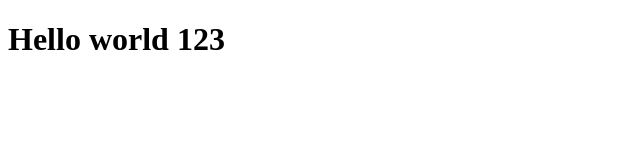
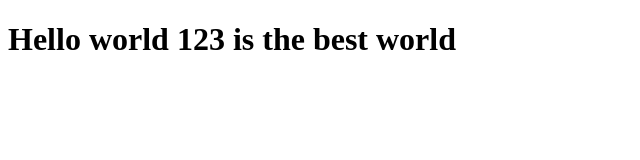
Before and after one commit to Hiba72/firstRep, a plain HTML site: page index1.html in a window 1280 px wide. Shown: the whole page, without its empty margins (0-640 px from the left). Drawn offline with Linux system fonts and the light colour scheme.

Commit message:
local commit

```diff
--- a/index1.html
+++ b/index1.html
@@ -1,7 +1,7 @@
 <!DOCTYPE  html>
 <html>
 <h1>
-Hello world 123
+Hello world 123 is the best world
 </h1>
 <body>
 
```
